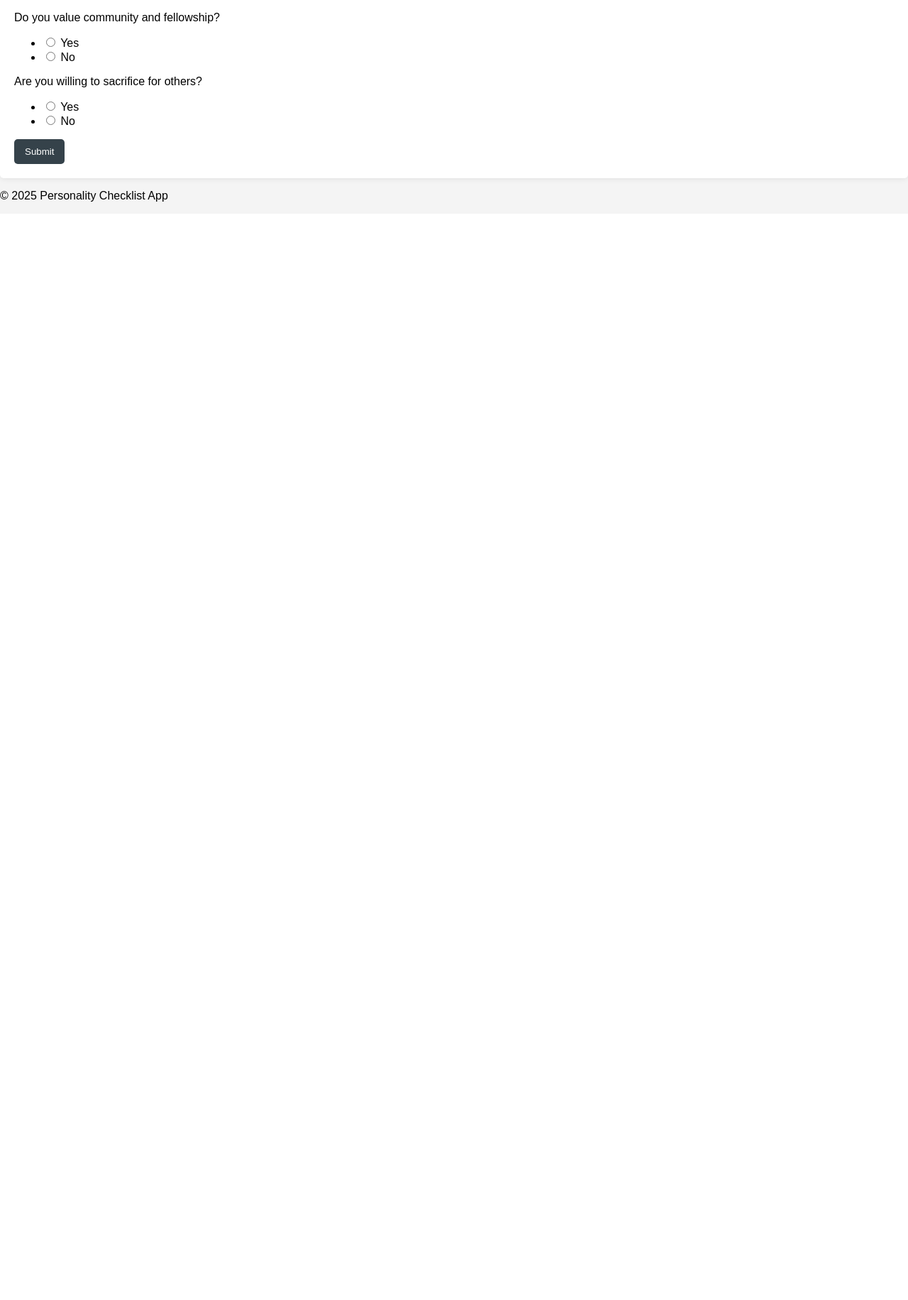
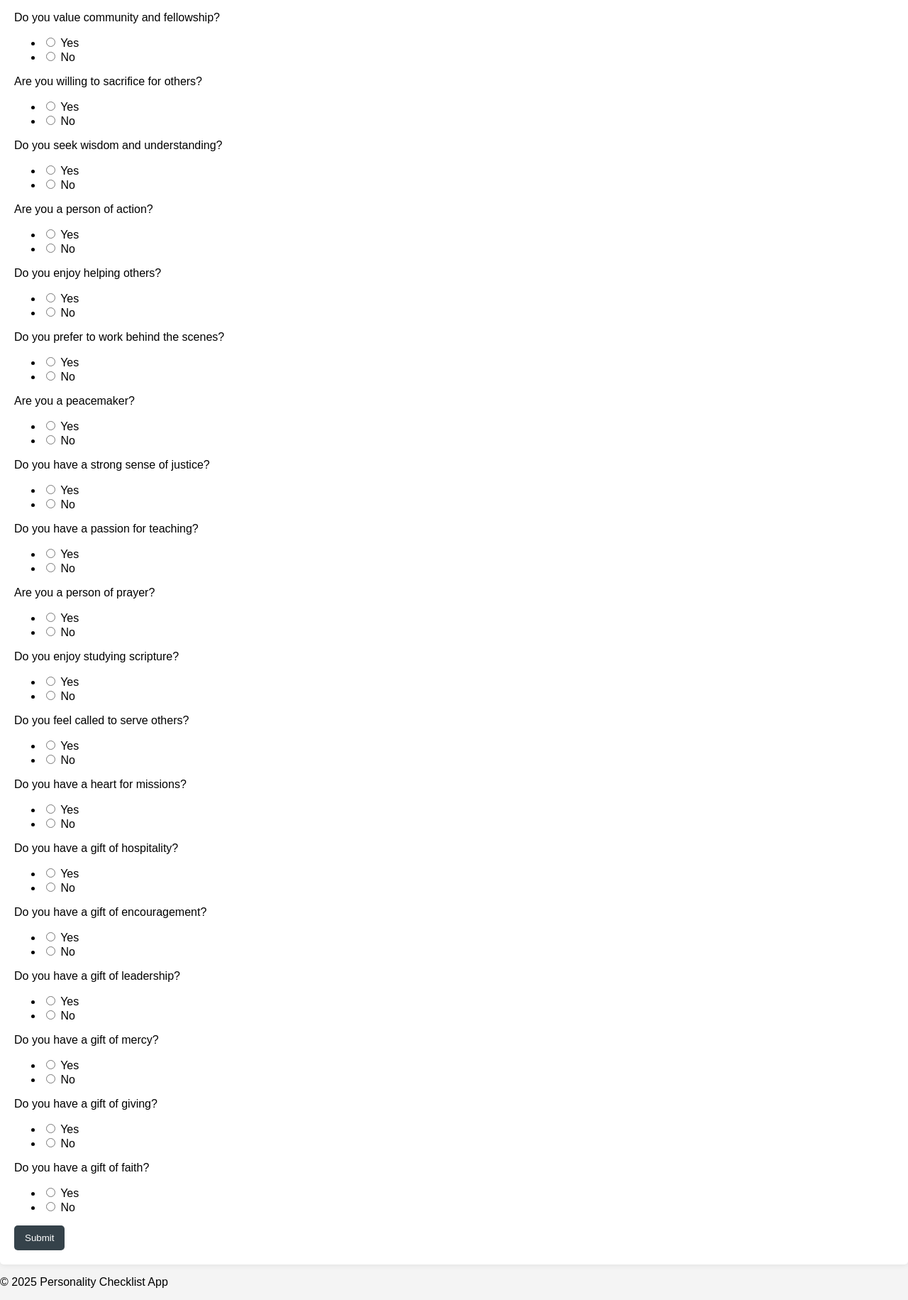
Before and after one commit to DrazzyDre/Personality-Checklist, a Flask app: page / in a window 1280 px wide. Shown: the part 693-2524 px from the top of the page at 71% size. Before the commit the page ends 977 px from the top, so only its background shows below. Run offline with Flask 2, Linux system fonts and the light colour scheme.

Commit message:
Added more questions to the Checklist, fixed results display.

```diff
--- a/personality-checklist-app/app/forms.py
+++ b/personality-checklist-app/app/forms.py
@@ -11,4 +11,21 @@
     question2 = RadioField('Are you more of a thinker than a doer?', choices=[('yes', 'Yes'), ('no', 'No')], validators=[DataRequired()])
     question3 = RadioField('Do you value community and fellowship?', choices=[('yes', 'Yes'), ('no', 'No')], validators=[DataRequired()])
     question4 = RadioField('Are you willing to sacrifice for others?', choices=[('yes', 'Yes'), ('no', 'No')], validators=[DataRequired()])
+    question5 = RadioField('Do you seek wisdom and understanding?', choices=[('yes', 'Yes'), ('no', 'No')], validators=[DataRequired()])
+    question6 = RadioField('Are you a person of action?', choices=[('yes', 'Yes'), ('no', 'No')], validators=[DataRequired()])
+    question7 = RadioField('Do you enjoy helping others?', choices=[('yes', 'Yes'), ('no', 'No')], validators=[DataRequired()])
+    question8 = RadioField('Do you prefer to work behind the scenes?', choices=[('yes', 'Yes'), ('no', 'No')], validators=[DataRequired()])
+    question9 = RadioField('Are you a peacemaker?', choices=[('yes', 'Yes'), ('no', 'No')], validators=[DataRequired()])
+    question10 = RadioField('Do you have a strong sense of justice?', choices=[('yes', 'Yes'), ('no', 'No')], validators=[DataRequired()])
+    question11 = RadioField('Do you have a passion for teaching?', choices=[('yes', 'Yes'), ('no', 'No')], validators=[DataRequired()])
+    question12 = RadioField('Are you a person of prayer?', choices=[('yes', 'Yes'), ('no', 'No')], validators=[DataRequired()])
+    question13 = RadioField('Do you enjoy studying scripture?', choices=[('yes', 'Yes'), ('no', 'No')], validators=[DataRequired()])
+    question14 = RadioField('Do you feel called to serve others?', choices=[('yes', 'Yes'), ('no', 'No')], validators=[DataRequired()])
+    question15 = RadioField('Do you have a heart for missions?', choices=[('yes', 'Yes'), ('no', 'No')], validators=[DataRequired()])
+    question16 = RadioField('Do you have a gift of hospitality?', choices=[('yes', 'Yes'), ('no', 'No')], validators=[DataRequired()])
+    question17 = RadioField('Do you have a gift of encouragement?', choices=[('yes', 'Yes'), ('no', 'No')], validators=[DataRequired()])
+    question18 = RadioField('Do you have a gift of leadership?', choices=[('yes', 'Yes'), ('no', 'No')], validators=[DataRequired()])
+    question19 = RadioField('Do you have a gift of mercy?', choices=[('yes', 'Yes'), ('no', 'No')], validators=[DataRequired()])
+    question20 = RadioField('Do you have a gift of giving?', choices=[('yes', 'Yes'), ('no', 'No')], validators=[DataRequired()])
+    question21 = RadioField('Do you have a gift of faith?', choices=[('yes', 'Yes'), ('no', 'No')], validators=[DataRequired()])
     submit = SubmitField('Submit')
--- a/personality-checklist-app/app/routes.py
+++ b/personality-checklist-app/app/routes.py
@@ -1,3 +1,5 @@
+import json
+import urllib.parse
 from flask import Blueprint, render_template, request, redirect, url_for
 from .forms import PersonalityChecklistForm
 
@@ -7,21 +9,18 @@
 def index():
     form = PersonalityChecklistForm()
     if form.validate_on_submit():
-        # Process the form data and determine the personality type
         user_answers = form.data
-        # Logic to crosscheck with the 12 apostles would go here
-        results = determine_personality(user_answers)
-        return redirect(url_for('app.results', results=results))
+        results = determine_personality(user_answers)  # <-- Call your function!
+        results_json = urllib.parse.quote(json.dumps(results))  # Safely encode for URL
+        return redirect(url_for('app.results', results=results_json))
     return render_template('index.html', form=form)
 
 @app.route('/results')
 def results():
-    # You may want to use session or pass more data via query string
-    # For now, let's assume you pass a result dict as JSON string (or use Flask session)
-    import json
+    import json, urllib.parse
     results = request.args.get('results')
     if results:
-        results = json.loads(results)
+        results = json.loads(urllib.parse.unquote(results))
         return render_template('results.html', **results)
     return render_template('results.html', user_traits=[], apostles=[], best_match=None)
 
@@ -30,15 +29,43 @@
     apostles = [
         {"name": "Peter", "traits": ["leadership", "bold", "impulsive"], "description": "Leader of the apostles, bold and outspoken."},
         {"name": "John", "traits": ["thoughtful", "loving", "faithful"], "description": "The beloved disciple, thoughtful and caring."},
-        # ...add all 12
+        {"name": "James", "traits": ["community", "supportive", "encouraging"], "description": "The supportive disciple, always building community."},
+        {"name": "Andrew", "traits": ["curious", "inquisitive", "seeker"], "description": "The first-called disciple, always seeking."},
+        {"name": "Philip", "traits": ["analytical", "practical", "realistic"], "description": "The pragmatic disciple, focused on details."},
+        {"name": "Bartholomew", "traits": ["honest", "straightforward", "sincere"], "description": "The honest disciple, known for his integrity."},
+        {"name": "Matthew", "traits": ["organized", "detail-oriented", "methodical"], "description": "The tax collector, meticulous and precise."},
+        {"name": "Thomas", "traits": ["skeptical", "doubting", "questioning"], "description": "The doubter, always seeking proof."},
+        {"name": "James the Less", "traits": ["humble", "quiet", "reserved"], "description": "The lesser-known apostle, humble and reserved."},
+        {"name": "Thaddeus", "traits": ["loyal", "devoted", "faithful"], "description": "The loyal disciple, devoted to his mission."},
+        {"name": "Simon the Zealot", "traits": ["passionate", "zealous", "committed"], "description": "The passionate apostle, committed to his cause."},
+        {"name": "Judas Iscariot", "traits": ["betrayer", "complex", "conflicted"], "description": "The betrayer, a complex and conflicted figure."}
+
     ]
     trait_map = {
         "question1": "leadership",
         "question2": "thoughtful",
         "question3": "community",
-        "question4": "sacrifice"
+        "question4": "sacrifice",
+        "question5": "wisdom",
+        "question6": "action",
+        "question7": "helping",
+        "question8": "behind_the_scenes",
+        "question9": "peacemaker",
+        "question10": "justice",
+        "question11": "teaching",
+        "question12": "prayer",
+        "question13": "studying",
+        "question14": "serving",
+        "question15": "missions",
+        "question16": "hospitality",
+        "question17": "encouragement",
+        "question18": "leadership",
+        "question19": "mercy",
+        "question20": "giving",
+        "question21": "faith"
     }
     user_traits = [trait_map[q] for q in trait_map if answers.get(q) == 'yes']
+
     # Find best match
     best_match = max(apostles, key=lambda a: len(set(user_traits) & set(a['traits'])))
     return {
--- a/personality-checklist-app/app/templates/base.html
+++ b/personality-checklist-app/app/templates/base.html
@@ -20,7 +20,7 @@
         {% block content %}{% endblock %}
     </main>
     <footer>
-        <p>&copy; 2023 Personality Checklist App</p>
+        <p>&copy; 2025 Personality Checklist App</p>
     </footer>
 </body>
 </html>
--- a/personality-checklist-app/app/templates/index.html
+++ b/personality-checklist-app/app/templates/index.html
@@ -14,44 +14,20 @@
     <main>
         <p>Welcome to the Personality Checklist app! This app will help you explore your personality traits through a series of questions. Based on your answers, we will suggest which of the 12 Apostles you might resonate with the most.</p>
         <p>Please answer the following questions honestly to get the best results.</p>
+
         <form action="{{ url_for('app.index') }}" method="POST">
             {{ form.hidden_tag() }}
-            <div>
-                {{ form.name.label }}<br>
-                {{ form.name(size=32) }}
-            </div>
-            <div>
-                {{ form.top_passages.label }}<br>
-                {{ form.top_passages(size=64) }}
-            </div>
-            <div>
-                {{ form.top_characters.label }}<br>
-                {{ form.top_characters(size=64) }}
-            </div>
-            <div>
-                {{ form.encouragement.label }}<br>
-                {{ form.encouragement(size=64) }}
-            </div>
-            <div>
-                {{ form.question1.label }}<br>
-                {{ form.question1() }}
-            </div>
-            <div>
-                {{ form.question2.label }}<br>
-                {{ form.question2() }}
-            </div>
-            <div>
-                {{ form.question3.label }}<br>
-                {{ form.question3() }}
-            </div>
-            <div>
-                {{ form.question4.label }}<br>
-                {{ form.question4() }}
-            </div>
+            {% for field in form if field.type != 'CSRFTokenField' and field.type != 'SubmitField' %}
+                <div>
+                    {{ field.label }}<br>
+                    {{ field() }}
+                </div>
+            {% endfor %}
             <div>
                 {{ form.submit() }}
             </div>
         </form>
+
     </main>
     <footer>
         <p>&copy; 2025 Personality Checklist App</p>
```
Also changed, not shown: personality-checklist-app/app/templates/results.html (+6 -1 lines).
